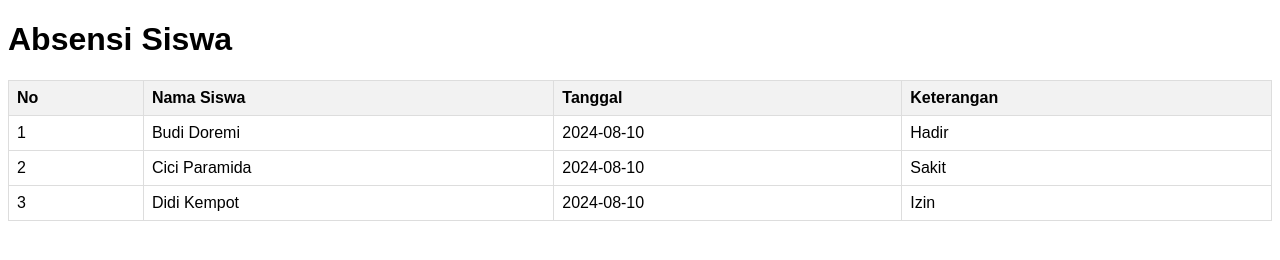
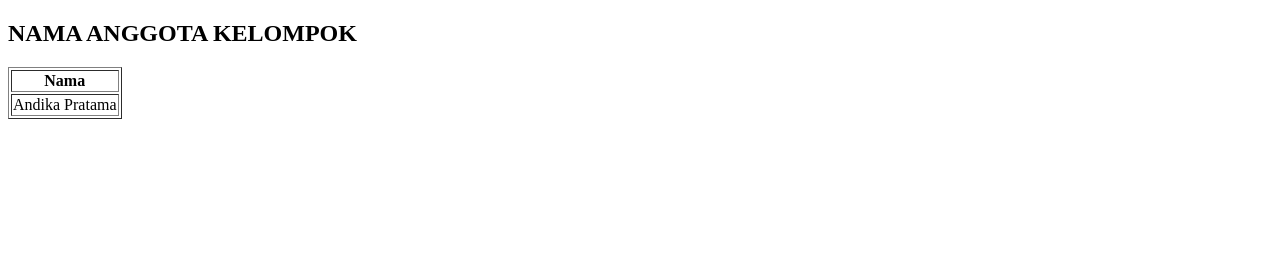
Before and after one commit to tkjpaxist/profile, a plain HTML site: page index.html in a window 1280 px wide. Drawn offline with Linux system fonts and the light colour scheme.

Commit message:
Update index.html

```diff
--- a/index.html
+++ b/index.html
@@ -1,59 +1,21 @@
 <!DOCTYPE html>
-<html lang="id">
+<html>
 <head>
-    <meta charset="UTF-8">
-    <meta name="viewport" content="width=device-width, initial-scale=1.0">
-    <title>Absensi Siswa</title>
-    <style>
-        body {
-            font-family: sans-serif;
-        }
-        table {
-            width: 100%;
-            border-collapse: collapse;
-            margin-top: 20px;
-        }
-        th, td {
-            border: 1px solid #ddd;
-            padding: 8px;
-            text-align: left;
-        }
-        th {
-            background-color: #f2f2f2;
-        }
-    </style>
+<title>KELOMPOK 4</title>
 </head>
 <body>
 
-    <h1>Absensi Siswa</h1>
+    <h2>NAMA ANGGOTA KELOMPOK</h2>
 
-    <table>
+    <table border="1"
         <thead>
         <tr>
-                <th>No</th>
-                <th>Nama Siswa</th>
-                <th>Tanggal</th>
-                <th>Keterangan</th>
+            <th>Nama</th>
         </tr>
     </thead>
     <tbody>
         <tr>
-                <td>1</td>
-                <td>Budi Doremi</td>
-                <td>2024-08-10</td>
-                <td>Hadir</td>
-            </tr>
-            <tr>
-                <td>2</td>
-                <td>Cici Paramida</td>
-                <td>2024-08-10</td>
-                <td>Sakit</td>
-            </tr>
-            <tr>
-                <td>3</td>
-                <td>Didi Kempot</td>
-                <td>2024-08-10</td>
-                <td>Izin</td>
+          <td>Andika Pratama</td>
         </tr>
     </tbody>
     </table>
```
Lines whose indentation alone changed are shown as unchanged.
